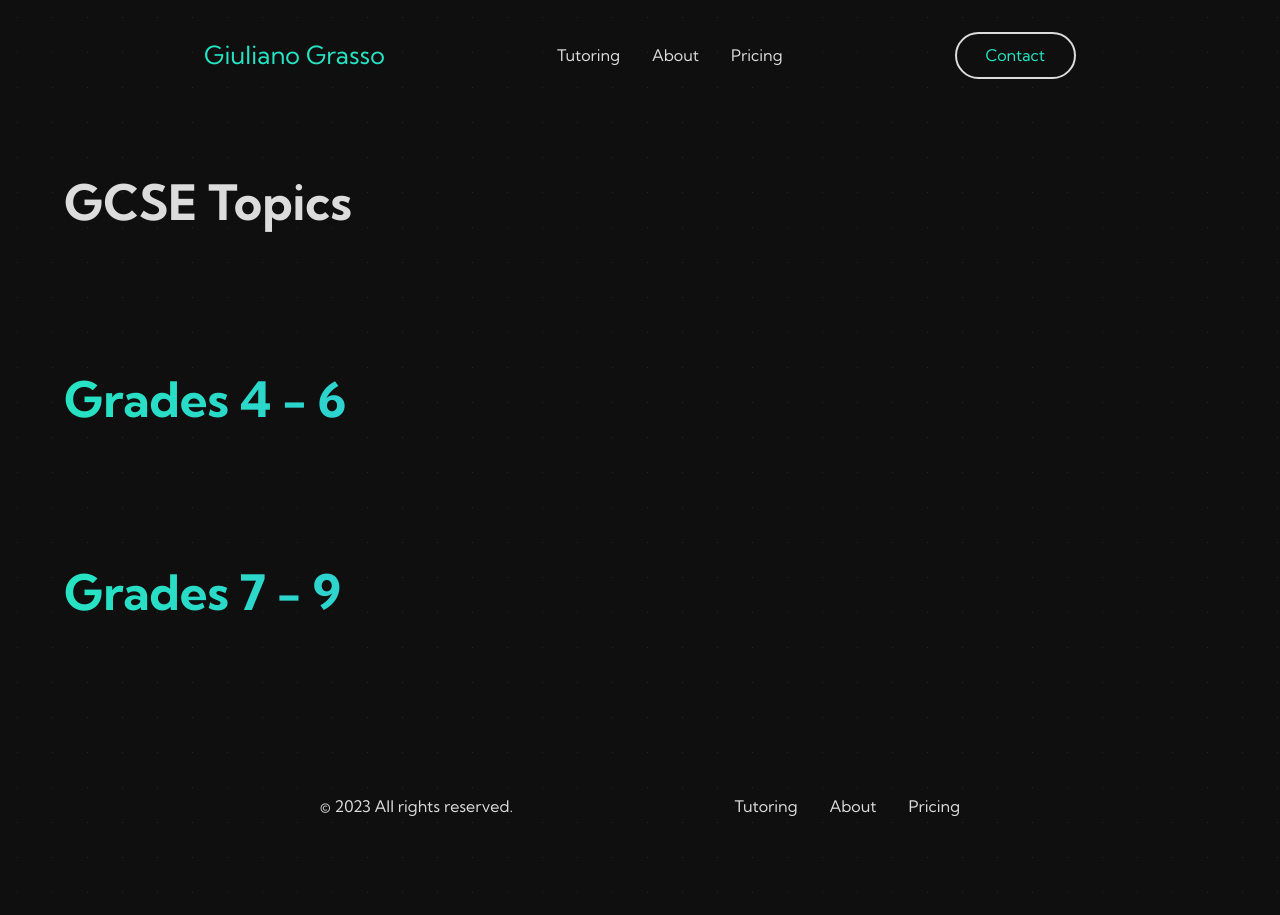
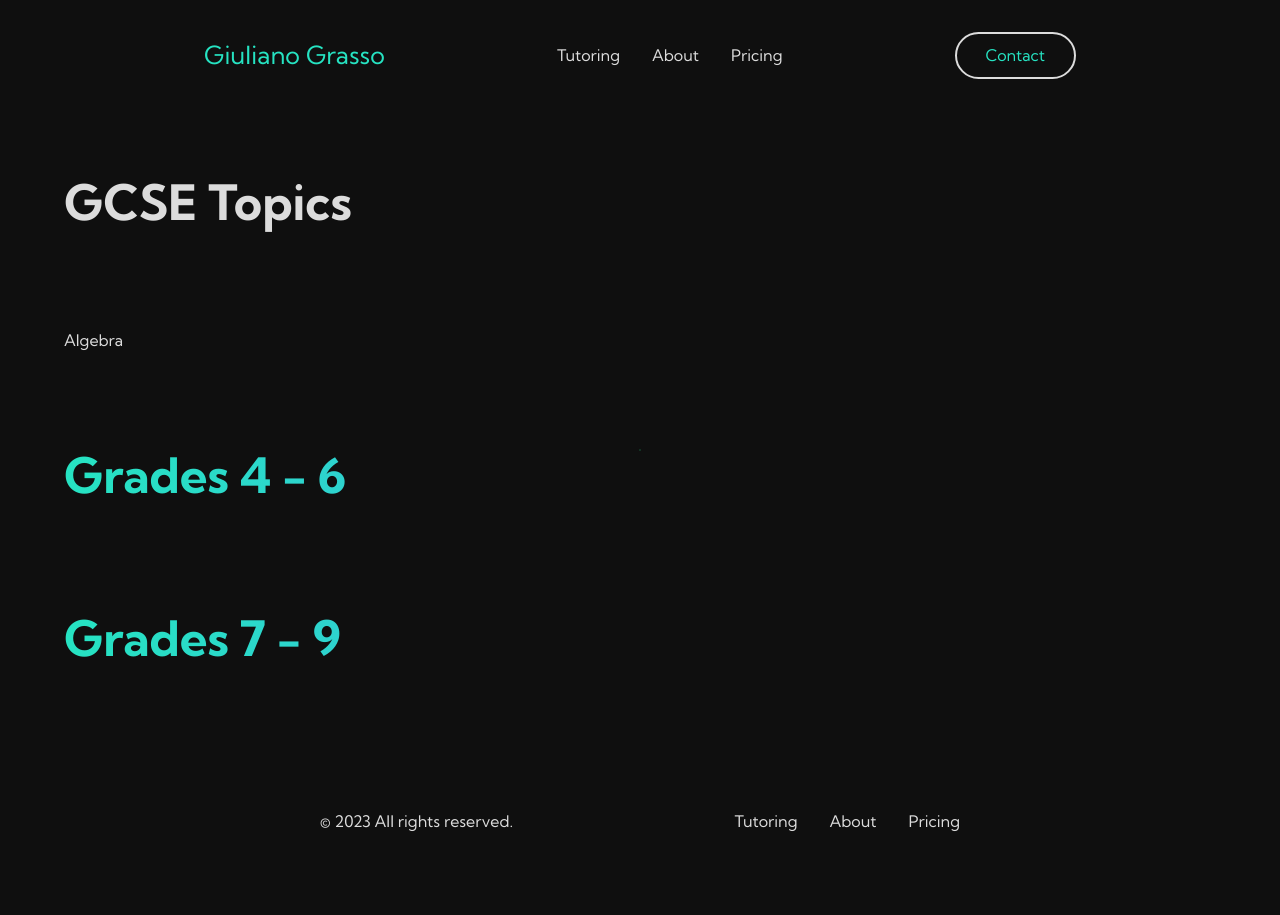
Before and after one commit to GG1982/Jekyll-ggmaths, a Jekyll site: the page built from pages/gcse-topics.html, in a window 1280 px wide. Built offline with Jekyll 4.4.1, drawn with Linux system fonts in a browser that asks for light colours.

Commit message:
fix links

```diff
--- a/pages/gcse-topics.html
+++ b/pages/gcse-topics.html
@@ -7,6 +7,7 @@ custom_css: secondary
 
 <main>
     <h1>GCSE Topics</h1>
+    <a href="{{ site.url }}/assets/gcse_topics/Grade_4-6/Algebra_Grade_5.pdf">algebra</a>
 
     <section class="">
         <h3 class="fancy-text font-4 ">Grades 4 - 6</h3>
```
Also changed, not shown: 1 other file.
